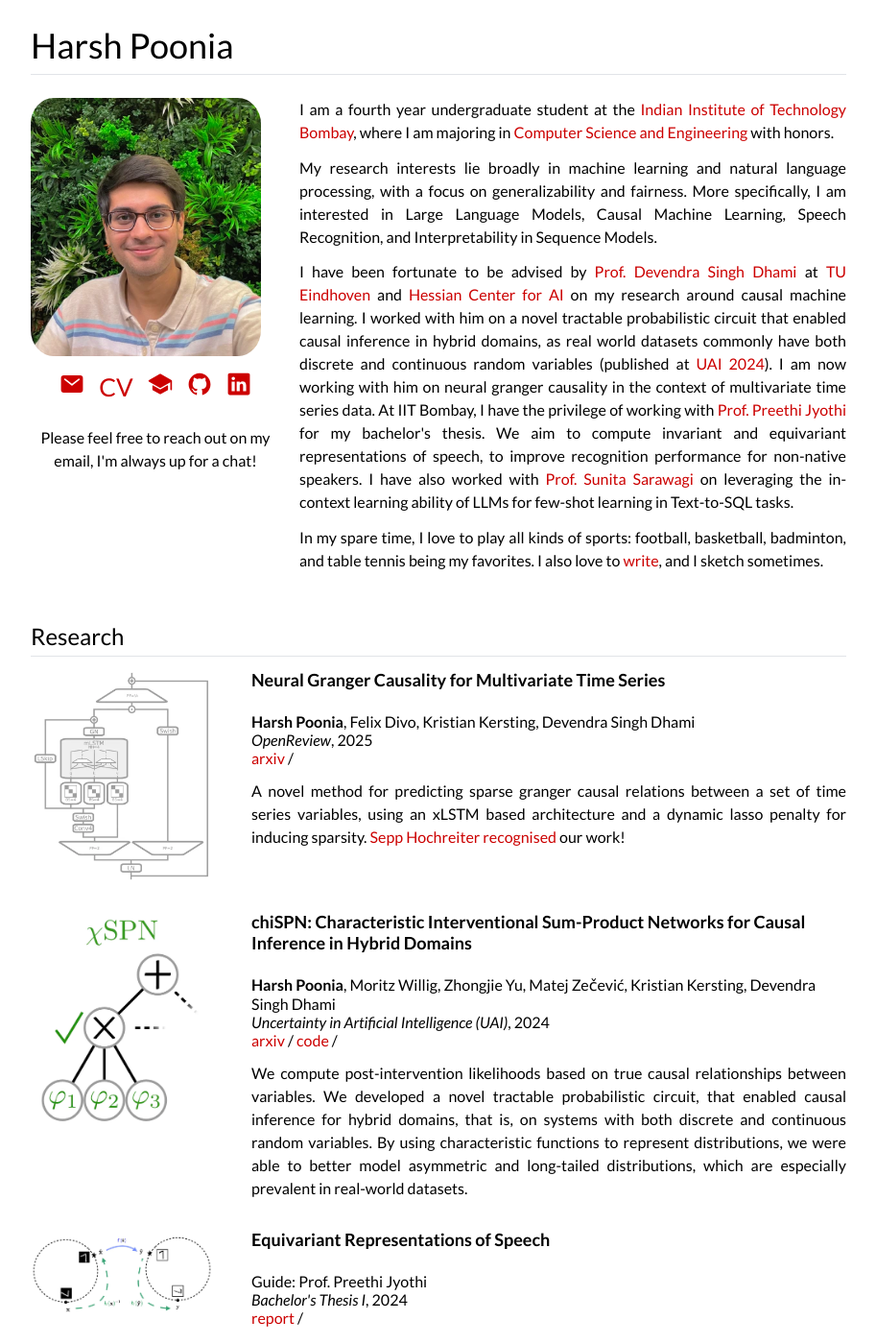
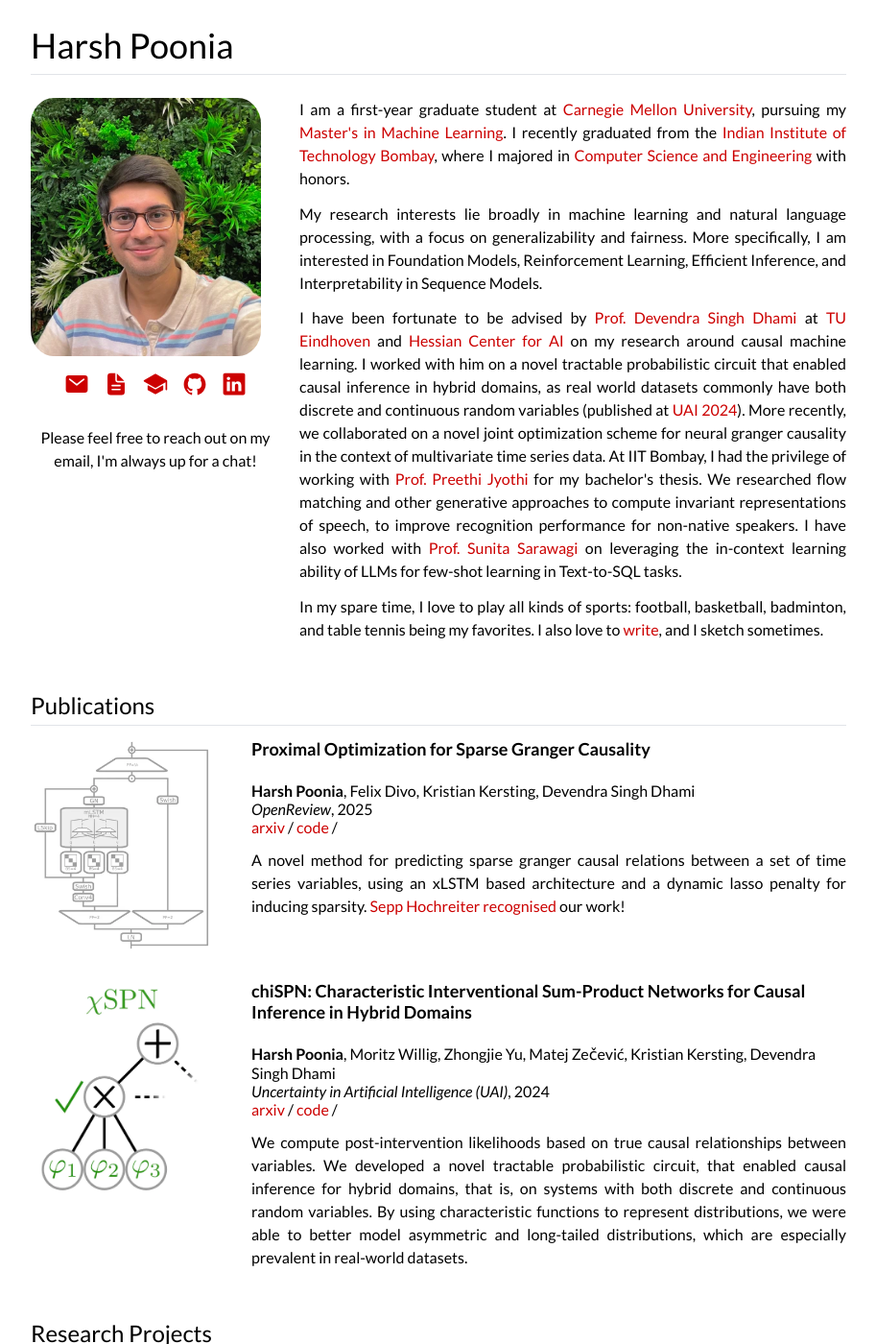
Before and after one commit to harpoonix/harpoonix.github.io, a Jekyll site: the page built from _posts/2024-12-20-gc.markdown, in a window 1280 px wide and 1400 px high. Shown: the whole window at 96% size, without its empty margins (183-1096 px from the left). Built offline with Jekyll 4.4.1, drawn with Linux system fonts in a browser that asks for light colours; some of the changed text lies outside the part shown.

Commit message:
august 2025 update

```diff
--- a/_layouts/default.html
+++ b/_layouts/default.html
@@ -39,7 +39,7 @@ MathJax.Hub.Config({
                     <p style="text-align:center; font-size: 26px;">
                         <a href="mailto:{{site.footer-links.email}}" target=&ldquo;blank&rdquo;><ion-icon name="mail"></ion-icon></a>
                         &nbsp;
-                        <a href="pdfs/harsh-poonia-cv.pdf" target=&ldquo;blank&rdquo;>CV</a>
+                        <a href="pdfs/cmu-resume-harsh-poonia.pdf" target=&ldquo;blank&rdquo;><ion-icon name="document-text"></ion-icon></a>
                         &nbsp;
                         <a href="https://scholar.google.com/citations?user=mJgY9q4AAAAJ&amp;hl=en&amp;authuser=3"
                             target=&ldquo;blank&rdquo;><ion-icon name="school"></ion-icon></a>
@@ -52,25 +52,25 @@ MathJax.Hub.Config({
                 </div>
                 <div id="text-container">
                     <p>
-                    I am a fourth year undergraduate student at the <a href="https://www.iitb.ac.in" target="_blank">Indian
-                        Institute of Technology Bombay</a>, where I am majoring in <a
+                    I am a first-year graduate student at <a href="https://www.cmu.edu/" target="_blank">Carnegie Mellon University</a>, pursuing my <a href="https://www.ml.cmu.edu/" target="_blank">Master's in Machine Learning</a>. I recently graduated from the <a href="https://www.iitb.ac.in" target="_blank">Indian
+                        Institute of Technology Bombay</a>, where I majored in <a
                         href="https://www.cse.iitb.ac.in" target="_blank">Computer Science and Engineering</a> with honors.
                     </p>
                     <p>
-                        My research interests lie broadly in machine learning and natural language processing, with a focus on generalizability and fairness. More specifically, I am interested in Large Language Models, Causal Machine Learning, Speech Recognition, and Interpretability in Sequence Models.
+                        My research interests lie broadly in machine learning and natural language processing, with a focus on generalizability and fairness. More specifically, I am interested in Foundation Models, Reinforcement Learning, Efficient Inference, and Interpretability in Sequence Models.
                     </p>
 
-                    <p>I have been fortunate to be advised by <a href="https://sites.google.com/view/devendradhami" target="_blank">Prof. Devendra Singh Dhami</a> at <a href="https://www.tue.nl/en/" target="_blank">TU Eindhoven</a> and <a href="https://hessian.ai/" target="_blank">Hessian Center for AI</a> on my research around causal machine learning. I worked with him on a novel tractable probabilistic circuit that enabled causal inference in hybrid domains, as real world datasets commonly have both discrete and continuous random variables (published at <a href="https://www.auai.org/uai2024/" target="_blank">UAI 2024</a>). I am now working with him on neural granger causality in the context of multivariate time series data. At IIT Bombay, I have the privilege of working with <a href="https://www.cse.iitb.ac.in/~pjyothi/" target="_blank">Prof. Preethi Jyothi</a> for my bachelor's thesis. We aim to compute invariant and equivariant representations of speech, to improve recognition performance for non-native speakers. I have also worked with <a href="https://www.cse.iitb.ac.in/~sunita/" target="_blank">Prof. Sunita Sarawagi</a> on leveraging the in-context learning ability of LLMs for few-shot learning in Text-to-SQL tasks.
+                    <p>I have been fortunate to be advised by <a href="https://sites.google.com/view/devendradhami" target="_blank">Prof. Devendra Singh Dhami</a> at <a href="https://www.tue.nl/en/" target="_blank">TU Eindhoven</a> and <a href="https://hessian.ai/" target="_blank">Hessian Center for AI</a> on my research around causal machine learning. I worked with him on a novel tractable probabilistic circuit that enabled causal inference in hybrid domains, as real world datasets commonly have both discrete and continuous random variables (published at <a href="https://www.auai.org/uai2024/" target="_blank">UAI 2024</a>). More recently, we collaborated on a novel joint optimization scheme for neural granger causality in the context of multivariate time series data. At IIT Bombay, I had the privilege of working with <a href="https://www.cse.iitb.ac.in/~pjyothi/" target="_blank">Prof. Preethi Jyothi</a> for my bachelor's thesis. We researched flow matching and other generative approaches to compute invariant representations of speech, to improve recognition performance for non-native speakers. I have also worked with <a href="https://www.cse.iitb.ac.in/~sunita/" target="_blank">Prof. Sunita Sarawagi</a> on leveraging the in-context learning ability of LLMs for few-shot learning in Text-to-SQL tasks.
                     </p>
                     <p>
                         In my spare time, I love to play all kinds of sports: football, basketball, badminton, and table tennis being my favorites. I also love to <a href="https://www.cse.iitb.ac.in/csea/bitstream/2024/" target="_blank">write</a>, and I sketch sometimes.
                     </p>
                 </div>
             </div>
-            <h2>Research</h2>
+            <h2>Publications</h2>
             {% for post in site.posts %}
             {% for cat in post.categories %}
-            {% if cat == 'research' %}
+            {% if cat == 'published' %}
             <div id="text-img-container">
                 <div id="img-container">
                     <img src="{{post.image}}" alt="" width="190px" />
@@ -114,6 +114,55 @@ MathJax.Hub.Config({
             {% endif %}
             {% endfor %}
             {% endfor %}
+
+            <h2>Research Projects</h2>
+            {% for post in site.posts %}
+            {% for cat in post.categories %}
+            {% if cat == 'project' %}
+            <div id="text-img-container">
+                <div id="img-container">
+                    <img src="{{post.image}}" alt="" width="190px" />
+                </div>
+                <div id="text-container">
+                    <h3>{{post.title}}</h3>
+                    <br>
+                    {{post.authors}}
+
+                    <br>
+                    <em>{{post.venue}}</em>, {{ post.date | date: "%Y" }}
+                    <br>
+                    {% if post.arxiv %}
+                    <a href="{{post.arxiv}}">arxiv</a> /
+                    {% endif %}
+                    {% if post.report %}
+                    <a href="{{post.report}}">report</a> /
+                    {% endif %}
+                    {% if post.video %}
+                    <a href="{{post.video}}">video</a> /
+                    {% endif %}
+                    {% if post.code %}
+                    <a href="{{post.code}}">code</a> /
+                    {% endif %}
+                    {% if post.poster %}
+                    <a href="{{post.poster}}">poster</a> /
+                    {% endif %}
+                    {% if post.slides %}
+                    <a href="{{post.slides}}">slides</a> /
+                    {% endif %}
+                    {% if post.website %}
+                    <a href="{{post.website}}">website</a> /
+                    {% endif %}
+                    {% if post.youtube %}
+                    <a href="{{post.youtube}}">youtube</a> /
+                    {% endif %}
+                    <p></p>
+                    {{ post.excerpt }}
+                </div>
+            </div>
+            {% endif %}
+            {% endfor %}
+            {% endfor %}
+
             <!-- <div id="layout-content"> -->
             <div style="display: flex; justify-content: space-between; padding: 0 20px;">
                 <p style="font-size: small;">
--- a/_posts/2024-12-20-gc.markdown
+++ b/_posts/2024-12-20-gc.markdown
@@ -1,12 +1,13 @@
 ---
 layout: post
-title:  "Neural Granger Causality for Multivariate Time Series"
-date:   2025-02-11 01:13:59 +05:30
+title:  "Proximal Optimization for Sparse Granger Causality"
+date:   2025-05-22 01:13:59 +05:30
 image: images/gc.webp
-categories: research
+categories: research published
 author: "Harsh Poonia"
 authors: "<strong>Harsh Poonia</strong>, Felix Divo, Kristian Kersting, Devendra Singh Dhami"
 venue: "OpenReview"
 arxiv: https://arxiv.org/abs/2502.09981
+code: https://github.com/harpoonix/GC-xLSTM
 ---
 A novel method for predicting sparse granger causal relations between a set of time series variables, using an xLSTM based architecture and a dynamic lasso penalty for inducing sparsity. <a href="https://en.wikipedia.org/wiki/Sepp_Hochreiter#Long_short-term_memory_(LSTM)"> Sepp Hochreiter </a> <a href="https://x.com/HochreiterSepp/status/1891371016846196745" target="_blank"> recognised </a> our work!
--- a/_posts/2024-12-21-llm.markdown
+++ b/_posts/2024-12-21-llm.markdown
@@ -3,7 +3,7 @@ layout: post
 title:  "In-Context Learning in LLMs for Text-to-SQL"
 date:   2024-12-24 01:13:59 +05:30
 image: images/llm.webp
-categories: research
+categories: research project
 author: "Harsh Poonia"
 authors: "Guide: Prof. Sunita Sarawagi"
 venue: "Research and Development Project"
--- a/_posts/2024-12-23-chispn.markdown
+++ b/_posts/2024-12-23-chispn.markdown
@@ -3,7 +3,7 @@ layout: post
 title:  "chiSPN: Characteristic Interventional Sum-Product Networks for Causal Inference in Hybrid Domains"
 date:   2024-12-24 01:13:59 +05:30
 image: images/chispn.webp
-categories: research
+categories: research published
 author: "Harsh Poonia"
 authors: "<strong>Harsh Poonia</strong>, Moritz Willig, Zhongjie Yu, Matej Zečević, Kristian Kersting, Devendra Singh Dhami"
 venue: "Uncertainty in Artificial Intelligence (UAI)"
```
Also changed, not shown: _posts/2024-12-22-equivariant.markdown (+5 -5 lines), 2 other files.
